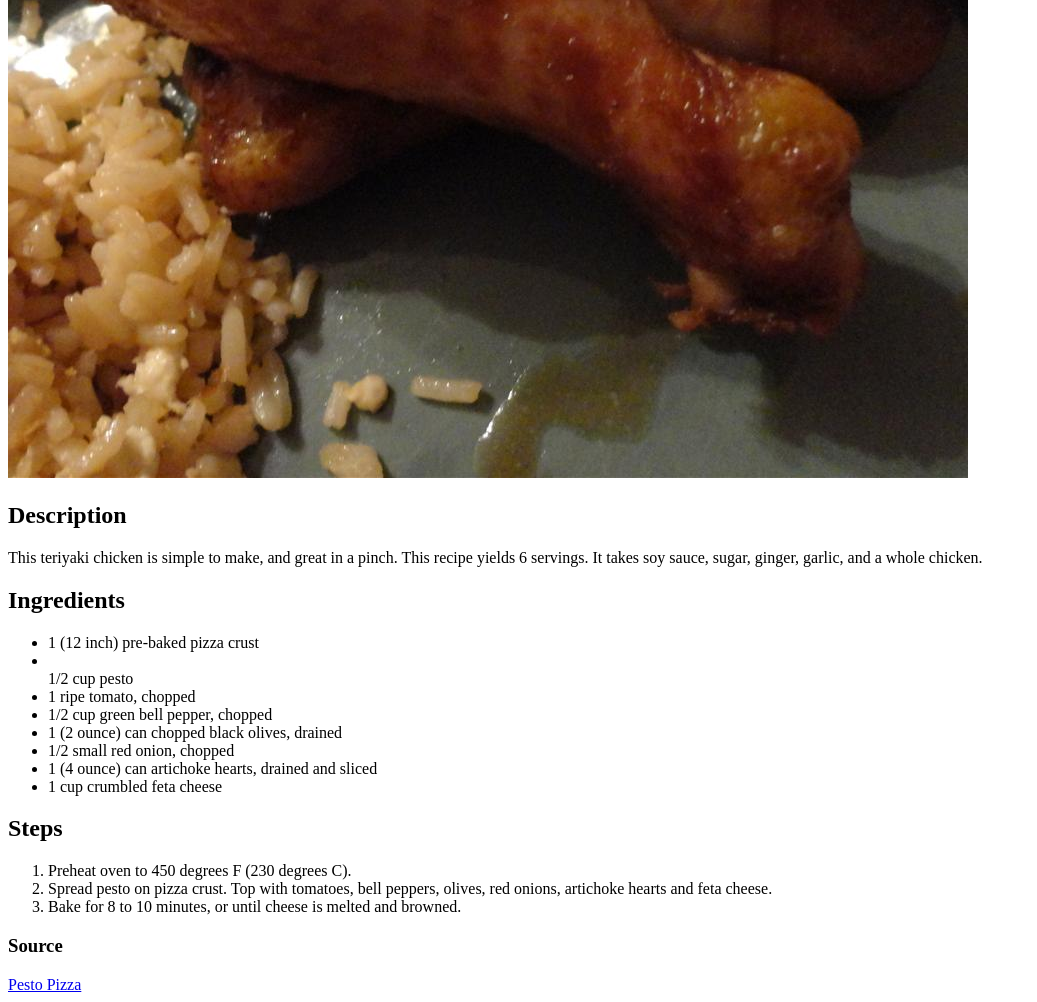
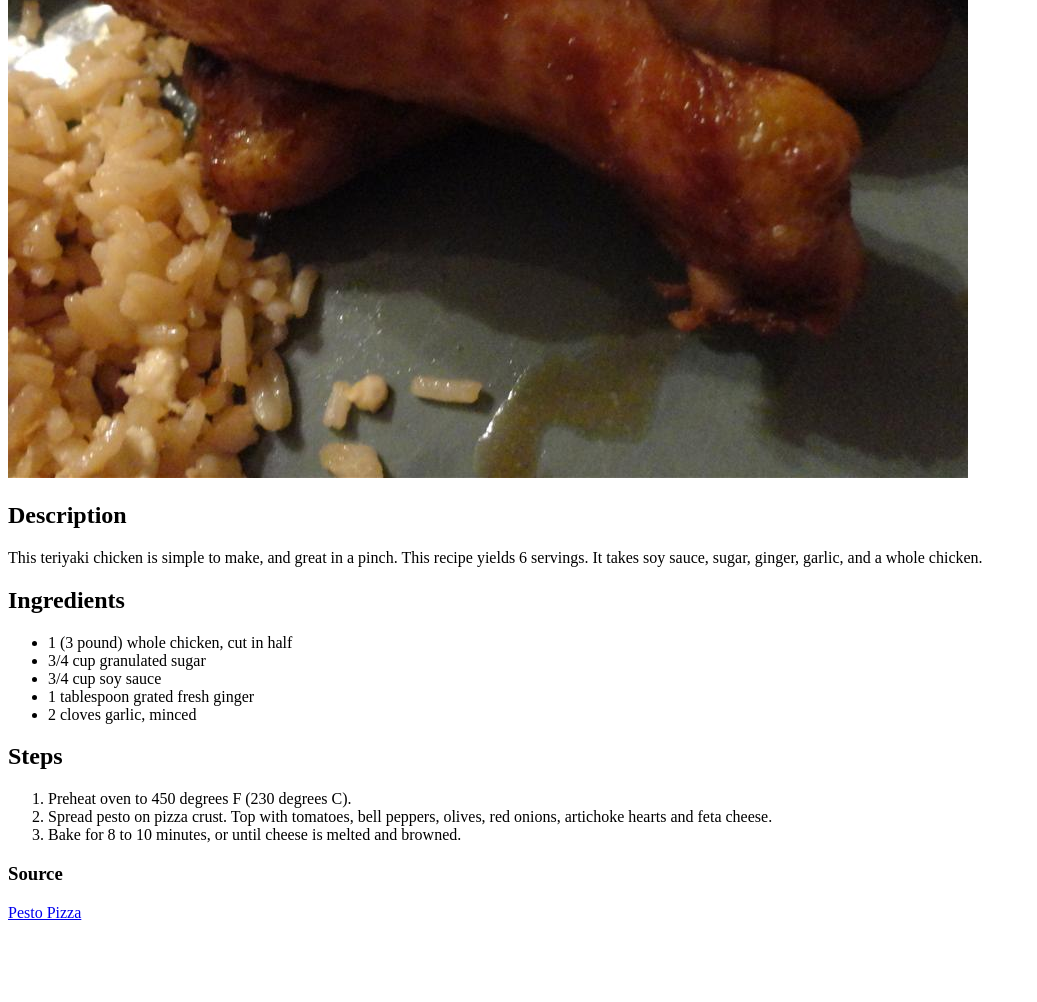
Before and after one commit to HanSolo0001/odin-recipes, a plain HTML site: page recipes/teriyaki_chicken.html in a window 1280 px wide. Shown: the part 562-1564 px from the top of the page, without its empty margins (0-1037 px from the left). After the commit the page ends 1492 px from the top, so only its background shows below. Drawn offline with Linux system fonts and the light colour scheme.

Commit message:
Added ingredients section and content

```diff
--- a/recipes/teriyaki_chicken.html
+++ b/recipes/teriyaki_chicken.html
@@ -15,14 +15,11 @@
     <p>This teriyaki chicken is simple to make, and great in a pinch. This recipe yields 6 servings. It takes soy sauce, sugar, ginger, garlic, and a whole chicken.</p>
     <h2>Ingredients</h2>
     <ul>
-        <li>1 (12 inch) pre-baked pizza crust</li>
-        <li></li>1/2 cup pesto
-        <li>1 ripe tomato, chopped</li>
-        <li>1/2 cup green bell pepper, chopped</li>
-        <li>1 (2 ounce) can chopped black olives, drained</li>
-        <li>1/2 small red onion, chopped</li>
-        <li>1 (4 ounce) can artichoke hearts, drained and sliced</li>
-        <li>1 cup crumbled feta cheese</li>
+        <li>1 (3 pound) whole chicken, cut in half
+            <li>3/4 cup granulated sugar</li>
+            <li>3/4 cup soy sauce</li>
+            <li>1 tablespoon grated fresh ginger</li>
+            <li>2 cloves garlic, minced</li>
     </ul>
     <h2>Steps</h2>
     <ol>
```
